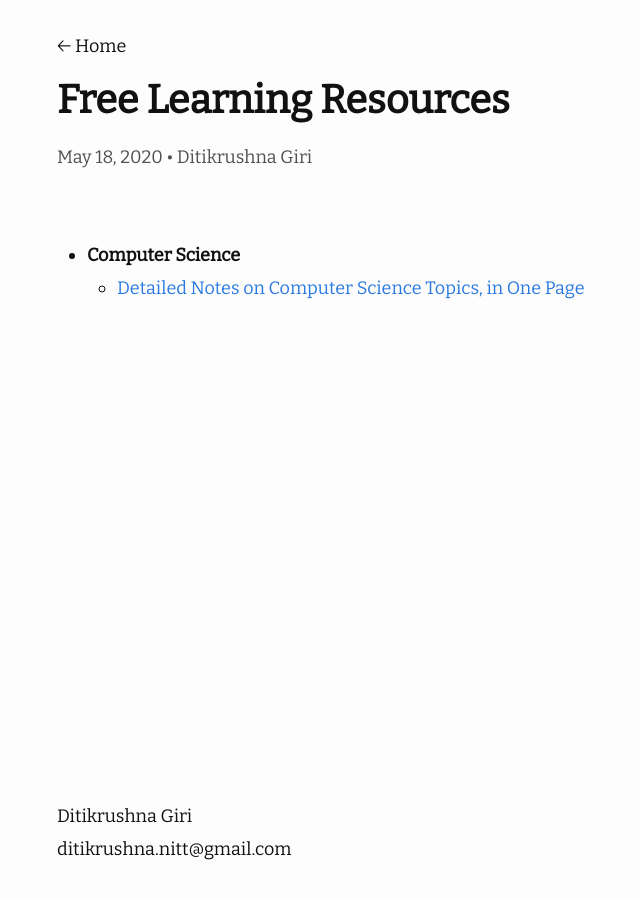
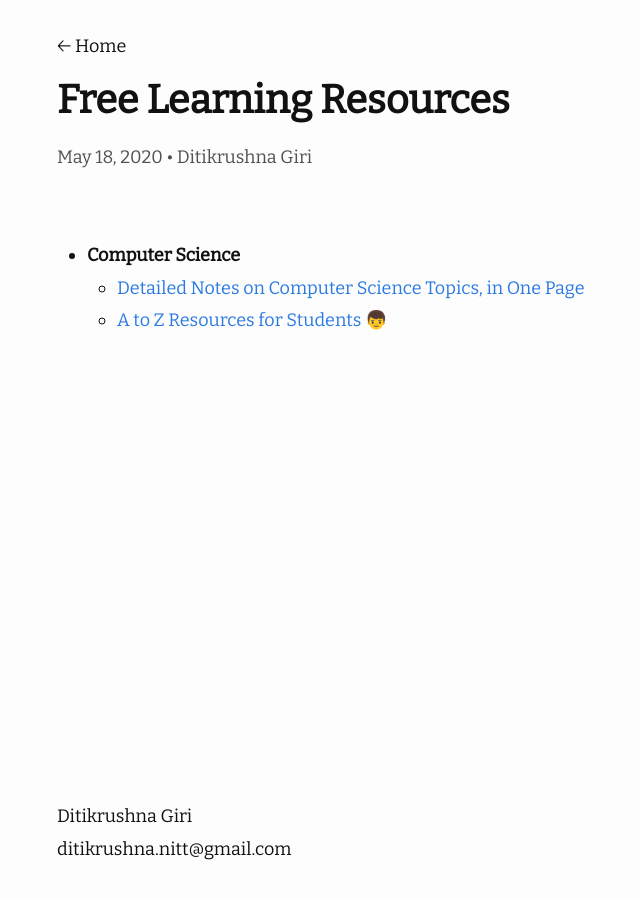
Before and after one commit to ditikrushna/eNotes, a Jekyll site: the page built from _posts/2020-05-18-Free learning resources.md, in a window 1280 px wide. Shown: the whole page, without its empty margins (213-853 px from the left). Built offline with Jekyll 4.4.1, drawn with Linux system fonts in a browser that asks for light colours; nearby versions of some CDN libraries.

Commit message:
Update 2020-05-18-Free learning resources.md

```diff
--- a/_posts/2020-05-18-Free learning resources.md
+++ b/_posts/2020-05-18-Free learning resources.md
@@ -7,3 +7,4 @@ author: "Ditikrushna Giri"
 
  - **Computer Science**
 	 - [Detailed Notes on Computer Science Topics, in One Page](https://github.com/darshanime/notes)
+	 - [ A to Z Resources for Students 👦](https://github.com/dipakkr/A-to-Z-Resources-for-Students)
```
